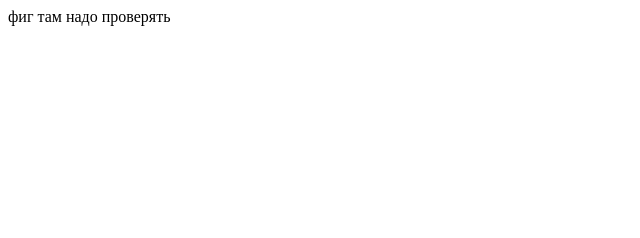
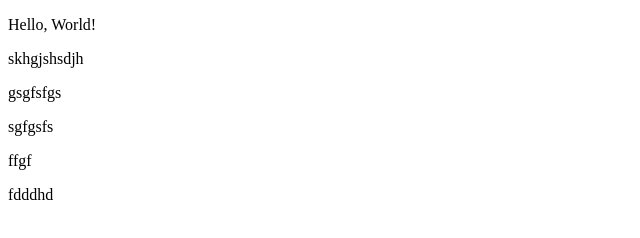
Before and after one commit to langiman2-beep/genius-test, a plain HTML site: page index.html in a window 1280 px wide. Shown: the whole page, without its empty margins (0-640 px from the left). Drawn offline with Linux system fonts and the light colour scheme.

Commit message:
Update index.html
всяко разно

```diff
--- a/index.html
+++ b/index.html
@@ -6,6 +6,12 @@
     <title>Document</title>
   </head>
   <body>
-    фиг там надо проверять
+    <p>Hello, World!</p>
+    <!-- This is a comment -->
+    <p>skhgjshsdjh</p>
+    <p>gsgfsfgs</p>
+    <p>sgfgsfs</p>
+    <p>ffgf</p>
+    <p>fdddhd</p>
   </body>
 </html>
```
